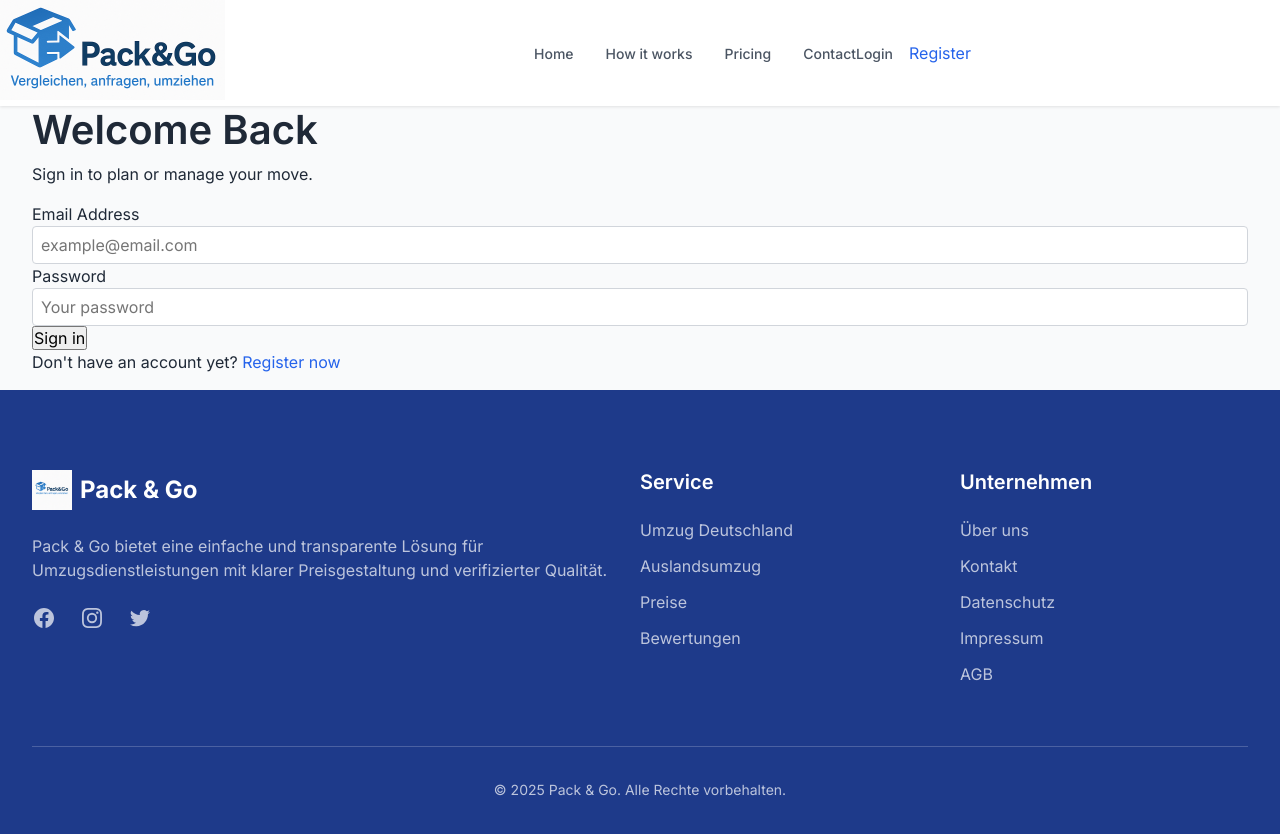
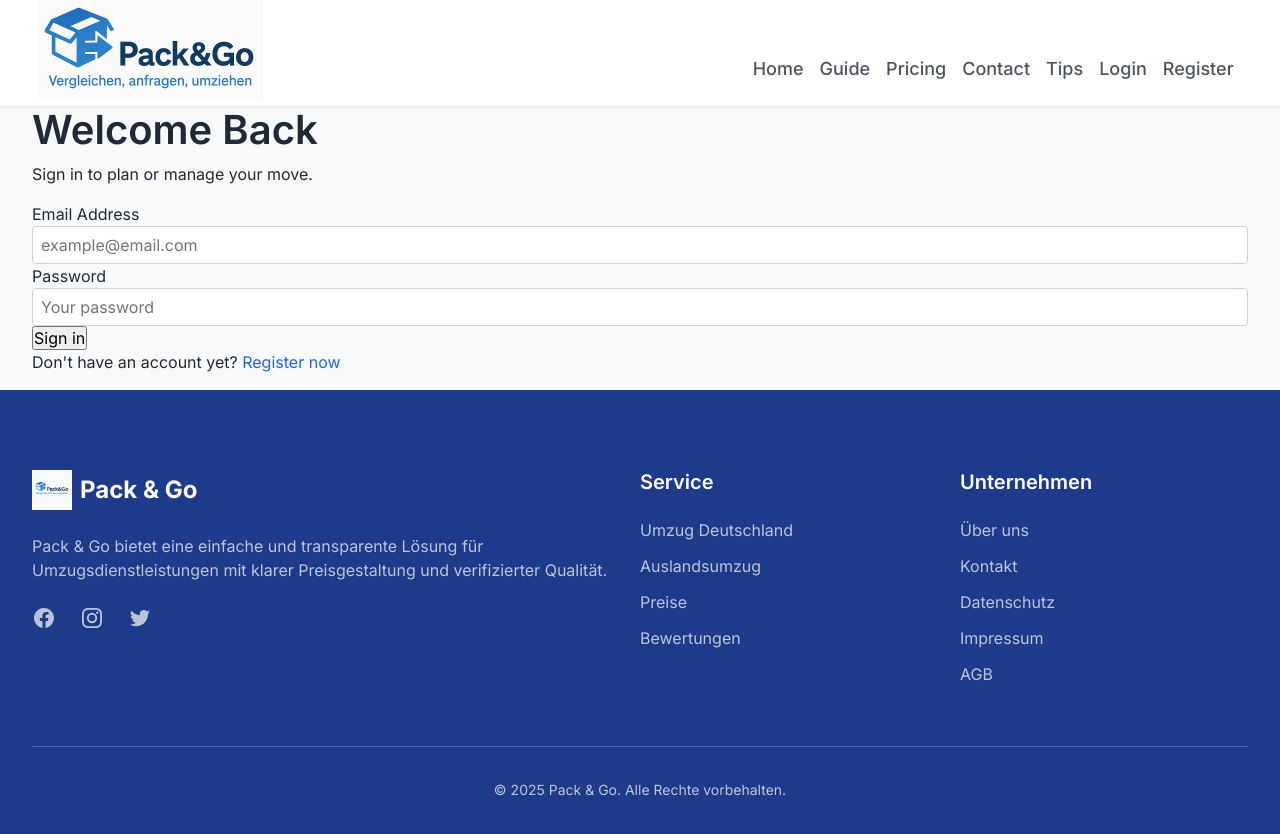
Before and after one commit to jili0/pack-and-go, a Next.js app: page /login in a window 1280 px wide. Shown: the top 834 px of the page. Built offline with nearby package versions, Linux system fonts and the light colour scheme; no server answers.

Commit message:
use shorter name for navigation links

```diff
--- a/src/app/how-it-works/page.jsx
+++ b/src/app/guide/page.jsx
@@ -2,10 +2,10 @@
 import React from 'react';
 import Link from 'next/link';
 import Image from '@/components/ui/Image';
-import styles from '@/app/styles/HowItWorks.module.css';
+import styles from '@/app/styles/Guide.module.css';
 
 export const metadata = {
-  title: 'How It Works | Pack & Go',
+  title: 'Guide | Pack & Go',
   description: 'Learn how Pack & Go works in 3 simple steps. Find, compare, and book moving companies with transparent pricing.',
 };
 
--- a/src/app/order/[id]/confirmation/page.jsx
+++ b/src/app/order/[id]/confirmation/page.jsx
@@ -235,7 +235,7 @@ export default function OrderConfirmation({ params }) {
             <div className={styles.stepCard}>
               <div className={styles.stepNumber}>2</div>
               <h3>Preparation</h3>
-              <p>Once confirmed, you can prepare for your move. Check out our <Link href="/moving-tips">moving tips</Link> for helpful advice.</p>
+              <p>Once confirmed, you can prepare for your move. Check out our <Link href="/tips">Tips</Link> for helpful advice.</p>
             </div>
 
             <div className={styles.stepCard}>
--- a/src/app/styles/Layout.module.css
+++ b/src/app/styles/Layout.module.css
@@ -7,7 +7,8 @@
   z-index: 100;
   display: flex;
   justify-content: space-between;
-  align-items: center;
+  align-items: flex-end;
+  padding-inline: 3vw;
 }
 
 .logoImage {
@@ -16,25 +17,10 @@
 }
 
 .headerContent {
+  margin-bottom: 1.5rem;
   display: flex;
   justify-content: space-between;
   align-items: center;
-  padding: 0 2rem;
-  max-width: 1280px;
-  margin: 0 auto;
-  padding: 0 1rem;
-}
-
-@media (min-width: 640px) {
-  .headerContent {
-    padding: 0 1.5rem;
-  }
-}
-
-@media (min-width: 1024px) {
-  .headerContent {
-    padding: 0 2rem;
-  }
 }
 
 /* Navigation */
@@ -46,38 +32,42 @@
   .navigation {
     display: flex;
     align-items: center;
-    gap: 2rem;
+  }
+}
+
+@media (min-width: 768px) {
+  .navigation {
+    display: flex;
+    align-items: center;
   }
 }
 
 .navLink {
   color: var(--gray-600);
-  font-size: 0.875rem;
+  padding-inline: min(.5rem, .8vw);
+  font-size: min(18px, calc(1vw + 10px));
   font-weight: 500;
-  padding: 0.5rem 0;
   text-decoration: none;
+  white-space: nowrap;
 }
 
 .navLink:hover {
   color: var(--primary-color);
 }
 
+/* hier braucht man noch styling nach dem login */
 .userMenu {
   display: flex;
   align-items: center;
-  gap: 1rem;
 }
 
 .userMenuButton {
   display: flex;
   align-items: center;
-  font-size: 0.875rem;
-  font-weight: 500;
   color: var(--gray-700);
   background: none;
   border: none;
   cursor: pointer;
-  padding: 0;
 }
 
 .userMenuButton:hover {
@@ -119,6 +109,7 @@
   background-color: var(--gray-100);
   color: var(--primary-color);
 }
+/* Ende: hier oben braucht man noch styling nach dem login */
 
 .mobileMenuButton {
   display: block;
--- a/src/app/moving-tips/page.jsx
+++ b/src/app/tips/page.jsx
@@ -1,7 +1,7 @@
 // src/app/moving-tips/page.jsx
 import Image from '@/components/ui/Image';
 import Link from 'next/link';
-import styles from '@/app/styles/MovingTips.module.css';
+import styles from '@/app/styles/Tips.module.css';
 export const metadata = {
   title: 'Moving Tips | Pack & Go',
   description: 'Helpful tips and tricks for a stress-free and efficient move with Pack & Go'
@@ -308,7 +308,7 @@ export default function MovingTips() {
                 <span className={styles.resourceIcon}>💰</span>
                 <span className={styles.resourceText}>Understanding Moving Costs</span>
               </Link>
-              <Link href="/how-it-works" className={styles.resourceLink}>
+              <Link href="/guide" className={styles.resourceLink}>
                 <span className={styles.resourceIcon}>ℹ️</span>
                 <span className={styles.resourceText}>How Pack & Go Works</span>
               </Link>
--- a/src/components/layout/Header.jsx
+++ b/src/components/layout/Header.jsx
@@ -33,14 +33,17 @@ const Header = () => {
           <Link href="/" className={styles.navLink}>
             Home
           </Link>
-          <Link href="/how-it-works" className={styles.navLink}>
-            How it works
+          <Link href="/guide" className={styles.navLink}>
+            Guide
           </Link>
           <Link href="/pricing" className={styles.navLink}>
             Pricing
           </Link>
           <Link href="/contact" className={styles.navLink}>
             Contact
+          </Link>
+          <Link href="/tips" className={styles.navLink}>
+            Tips
           </Link>
         </nav>
 
@@ -85,7 +88,7 @@ const Header = () => {
               <Link href="/login" className={styles.navLink}>
                 Login
               </Link>
-              <Link href="/register" className={styles.btnPrimary}>
+              <Link href="/register" className={styles.navLink}>
                 Register
               </Link>
             </>
@@ -100,7 +103,8 @@ const Header = () => {
             aria-label={mobileMenuOpen ? "Close menu" : "Open menu"}
           >
             <svg
-              className={mobileMenuOpen ? "iconHidden" : "iconVisible"}
+              className={styles.menuIcon}
+              style={{ display: mobileMenuOpen ? "none" : "block" }}
               xmlns="http://www.w3.org/2000/svg"
               width="24"
               height="24"
@@ -116,7 +120,8 @@ const Header = () => {
               />
             </svg>
             <svg
-              className={mobileMenuOpen ? "iconVisible" : "iconHidden"}
+              className={styles.closeIcon}
+              style={{ display: mobileMenuOpen ? "block" : "none" }}
               xmlns="http://www.w3.org/2000/svg"
               width="24"
               height="24"
@@ -143,8 +148,8 @@ const Header = () => {
           <Link href="/" className={styles.mobileMenuItem}>
             Home
           </Link>
-          <Link href="/how-it-works" className={styles.mobileMenuItem}>
-            How it works
+          <Link href="/guide" className={styles.mobileMenuItem}>
+            Guide
           </Link>
           <Link href="/pricing" className={styles.mobileMenuItem}>
             Pricing
--- a/src/middleware.js
+++ b/src/middleware.js
@@ -11,7 +11,7 @@ const publicPaths = [
   '/api/auth/register',
   '/api/companies/search',
   '/pricing',
-  '/how-it-works',
+  '/guide',
   '/contact',
   '/about-us',
   '/privacy',
@@ -20,7 +20,7 @@ const publicPaths = [
   '/moving',
   '/international-moving',
   '/reviews',
-  '/moving-tips',
+  '/tips',
   '/checklist',
   '/staedte',
   '/stadt'
```
Also changed, not shown: src/app/styles/Guide.module.css (renamed from src/app/styles/HowItWorks.module.css), src/app/styles/Tips.module.css (renamed from src/app/styles/MovingTips.module.css), 1 other file (tests, documents, lock files or other folders).
